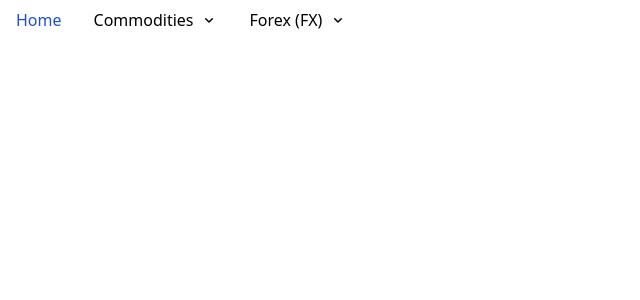
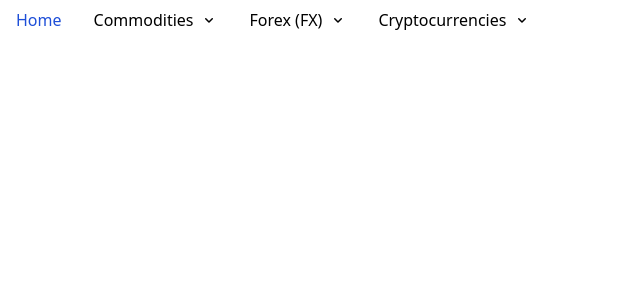
Before and after one commit to ganbold-adilbish/clepher-test-1, a Next.js app: page / in a window 1280 px wide. Shown: the top 300 px of the page, without its empty margins (0-640 px from the left). Built offline with nearby package versions, Linux system fonts and the light colour scheme.

Commit message:
Add Cryptocurrencies to NavBar

```diff
--- a/components/NavBar/index.tsx
+++ b/components/NavBar/index.tsx
@@ -85,6 +85,28 @@ const navbarItems = [
       },
     ],
   },
+  {
+    id: 4,
+    title: "Cryptocurrencies",
+    path: "/cryptocurrencies",
+    children: [
+      {
+        id: 2,
+        title: "Daily",
+        path: "/digital_currency_daily",
+      },
+      {
+        id: 3,
+        title: "Weekly",
+        path: "/digital_currency_weekly",
+      },
+      {
+        id: 4,
+        title: "Monthly",
+        path: "/digital_currency_monthly",
+      },
+    ],
+  },
 ];
 
 export default function NavBar() {
```
